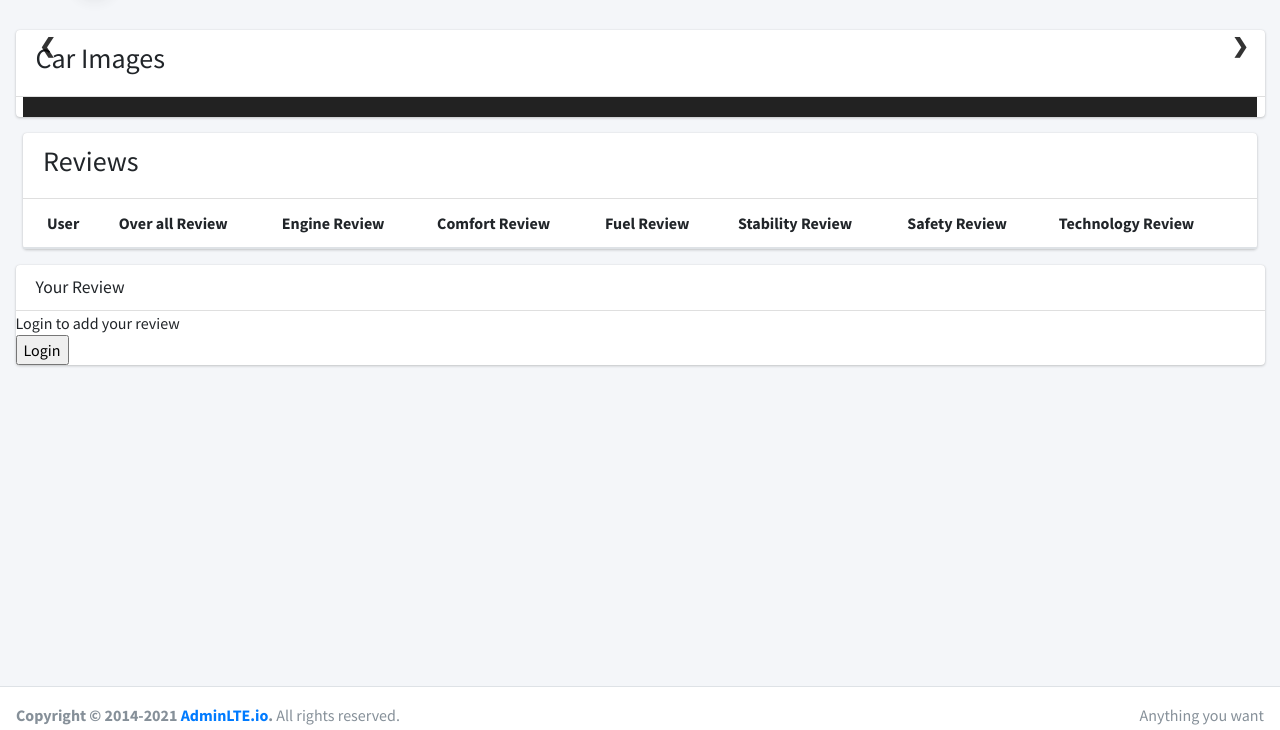
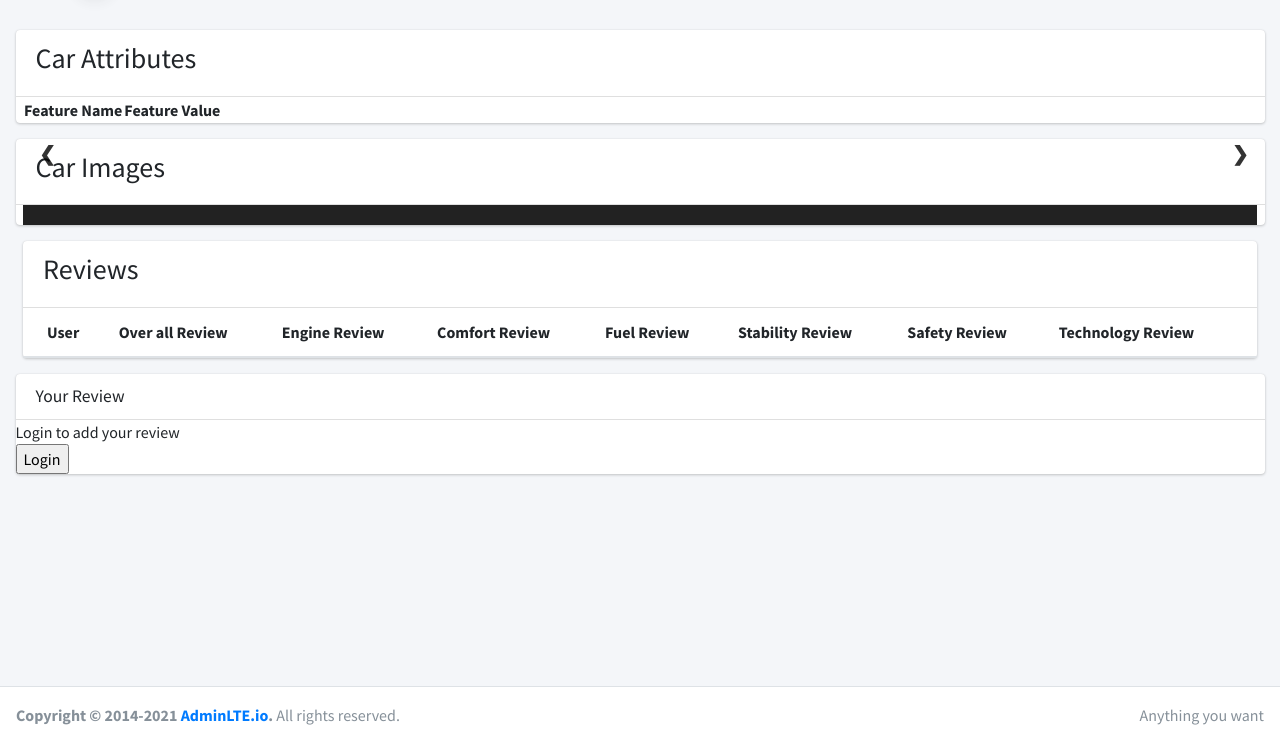
Before and after one commit to ubaeida/Cars-Review, a Flask app: template templates/car_details.html in a window 1280 px wide. Shown: the part 57-787 px from the top of the page. Run offline with Flask 2, Linux system fonts and the light colour scheme; the template is opened without the code that fills it, so the values that code supplies are empty; some libraries are stand-ins or nearby versions.

Commit message:
Add Cars attributes.

```diff
--- a/main.py
+++ b/main.py
@@ -6,10 +6,12 @@ from servcies.user_service import UserService
 from servcies.ReviewService import ReviewService
 from views.LoginForm import LoginForm
 from views.RegisterForm import RegisterForm
+from servcies.attribute_service import AttributeService
 
 user_service = UserService()
 car_service = CarService()
 ReviewService = ReviewService()
+AttributeService = AttributeService()
 
 
 class Config(object):
@@ -43,7 +45,9 @@ def car_details(car_id):
                                  stability_review, safety_review, technology_review)
     car, all_review = car_service.get_car_details(car_id)
     gallery = car_service.get_car_img(car_id)
-    return render_template('car_details.html', title='Car details', car=car, gallery=gallery, all_review=all_review)
+    attribute = AttributeService.show_attribute(car_id)
+    return render_template('car_details.html', title='Car details', car=car, gallery=gallery, all_review=all_review,
+                           attribute=attribute)
 
 
 @app.route("/login", methods=['GET', 'POST'])
--- a/templates/car_details.html
+++ b/templates/car_details.html
@@ -3,6 +3,25 @@
 {% block content  %}
 <section class="content">
     <div class="container-fluid">
+        <div class="card">
+            <div class="card-header">
+                <h3>Car Attributes</h3>
+            </div>
+            <div class="container-fluid">
+                <table>
+                    <tr>
+                        <th>Feature Name</th>
+                        <th>Feature Value</th>
+                    </tr>
+                {% for feature in attribute %}
+                    <tr>
+                        <td>{{ feature.attribute_name }}</td>
+                        <td>{{ feature.value }}</td>
+                    </tr>
+                {% endfor %}
+                </table>
+            </div>
+        </div>
         <div class="card">
             <div class="card-header">
                 <h3>Car Images</h3>
```
Also changed, not shown: models/Car_attribute.py (added, +11 -0 lines), servcies/attribute_service.py (added, +19 -0 lines).
